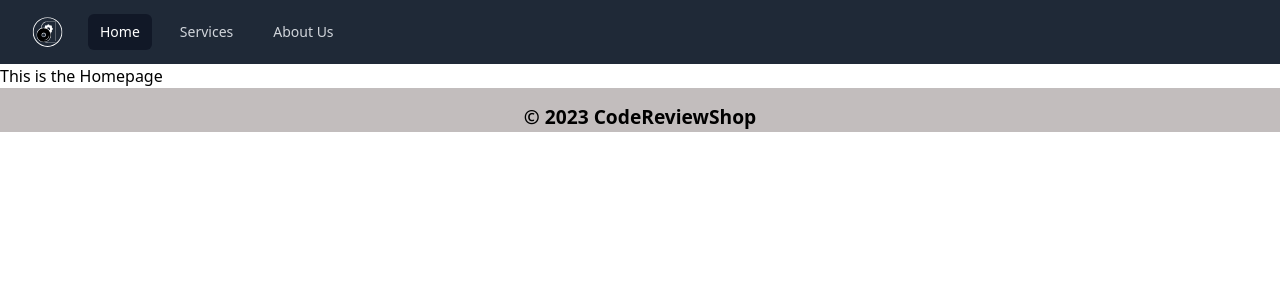
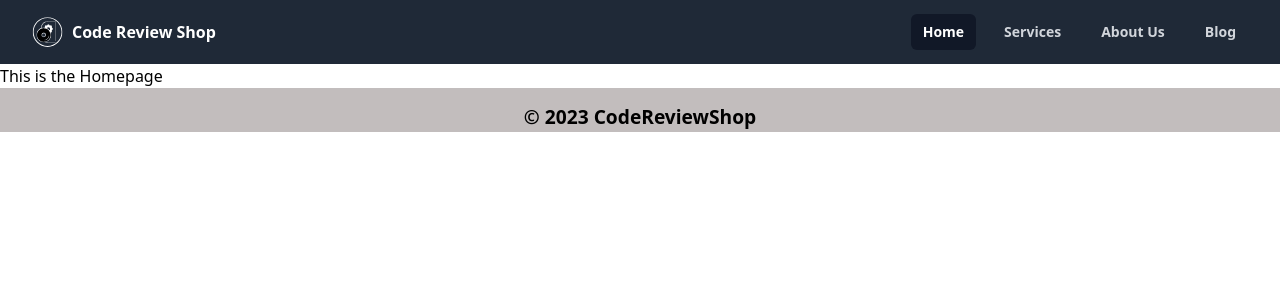
Before and after one commit to project-graveyard/codereviewshop, a Vue app: page / in a window 1280 px wide. Shown: the top 300 px of the page. Built offline with nearby package versions, Linux system fonts and the light colour scheme.

Commit message:
add blog nav link

```diff
--- a/src/components/NavBar.vue
+++ b/src/components/NavBar.vue
@@ -7,8 +7,7 @@ import { Bars3Icon, XMarkIcon } from '@heroicons/vue/24/outline'
 const navItems = ref([
   { name: 'Home', href: '/', current: true },
   { name: 'Services', href: '/services', current: false },
-  { name: 'About Us', href: '/about', current: false },
-  // { name: 'Blog', href: 'https://codereviewblog.web.app', current: false },
+  { name: 'About Us', href: '/about', current: false }
 ])
 
 // toggle the state of current page
@@ -33,18 +32,19 @@ function toggleState(item) {
           </DisclosureButton>
         </div>
         <div class="flex flex-1 items-center justify-center sm:items-stretch sm:justify-start">
-          <div class="flex flex-shrink-0 items-center">
+          <div class="flex sm:flex-grow items-center">
             <img class="block h-8 w-auto lg:hidden" src="/logo.svg" alt="CodeReviewShop" />
             <img class="hidden h-8 w-auto lg:block" src="/logo.svg" alt="CodeReviewShop" />
+            <h3 class="text-white px-2 font-semibold">Code Review Shop</h3>
           </div>
           <div class="hidden sm:ml-6 sm:block">
             <div class="flex space-x-4">
               <RouterLink v-for="item in navItems" @click="toggleState(item)" :key="item.name" :to="item.href"
-                :class="[item.current ? 'bg-gray-900 text-white' : 'text-gray-300 hover:bg-gray-700 hover:text-white', 'rounded-md px-3 py-2 text-sm font-medium']"
+                :class="[item.current ? 'bg-gray-900 text-white' : 'text-gray-300 hover:bg-gray-700 hover:text-white', 'rounded-md px-3 py-2 text-sm font-semibold']"
                 :aria-current="item.current ? 'page' : undefined">{{ item.name }}</RouterLink>
-              <!-- <a href="https://codereviewblog.web.app"
-                class="['text-gray-300 hover:bg-gray-700 hover:text-white', 'rounded-md px-3 py-2 text-sm font-medium']"
-                target="_blank" rel="noreferrer">Blog</a> -->
+              <a href="https://codereviewblog.web.app" @click="toggleState(null)"
+                class="text-gray-300 hover:bg-gray-700 hover:text-white rounded-md px-3 py-2 text-sm font-semibold"
+                aria-current=undefined>Blog</a>
             </div>
           </div>
         </div>
@@ -57,6 +57,9 @@ function toggleState(item) {
           :as="RouterLink" :to="item.href"
           :class="[item.current ? 'bg-gray-900 text-white' : 'text-gray-300 hover:bg-gray-700 hover:text-white', 'block rounded-md px-3 py-2 text-base font-medium']"
           :aria-current="item.current ? 'page' : undefined">{{ item.name }}</DisclosureButton>
+          <a @click="toggleState(null); close(ref)" href="https://codereviewblog.web.app"
+            class="text-gray-300 hover:bg-gray-700 hover:text-white block rounded-md px-3 py-2 text-base font-medium"
+            aria-current=undefined>Blog</a>
       </div>
     </DisclosurePanel>
   </Disclosure>
```
